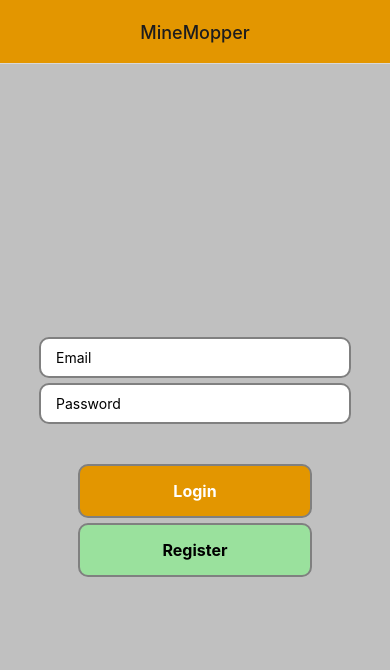
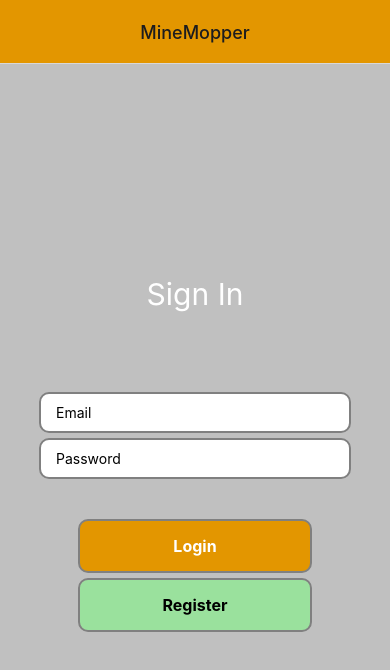
Before and after one commit to henry-oberholtzer/minemopper, a React Native app: screen /LogIn in a window 390 px wide. Shown: the top 670 px of the page. Built offline with nearby package versions, Linux system fonts and the light colour scheme; no server answers.

Commit message:
update title of log in

```diff
--- a/components/LoginScreen.js
+++ b/components/LoginScreen.js
@@ -40,10 +40,14 @@ const LoginScreen = () => {
   }
 
   return (
+
     <KeyboardAvoidingView
       style={styles.container}
       behavior="padding"
     >
+      <View>
+      <Text style={styles.title}>Sign In</Text>
+      </View>
       <View style={styles.inputContainer}>
         <TextInput
           placeholder="Email"
@@ -81,6 +85,12 @@ const LoginScreen = () => {
 export default LoginScreen
 
 const styles = StyleSheet.create({
+  title: {
+    fontSize: 30,
+    textAlign: 'center',
+    marginBottom: 75,
+    color: 'white',
+  },
   container: {
     flex: 1,
     backgroundColor: '#C0C0C0',
```
Also changed, not shown: 1 other file (tests, documents, lock files or other folders).
